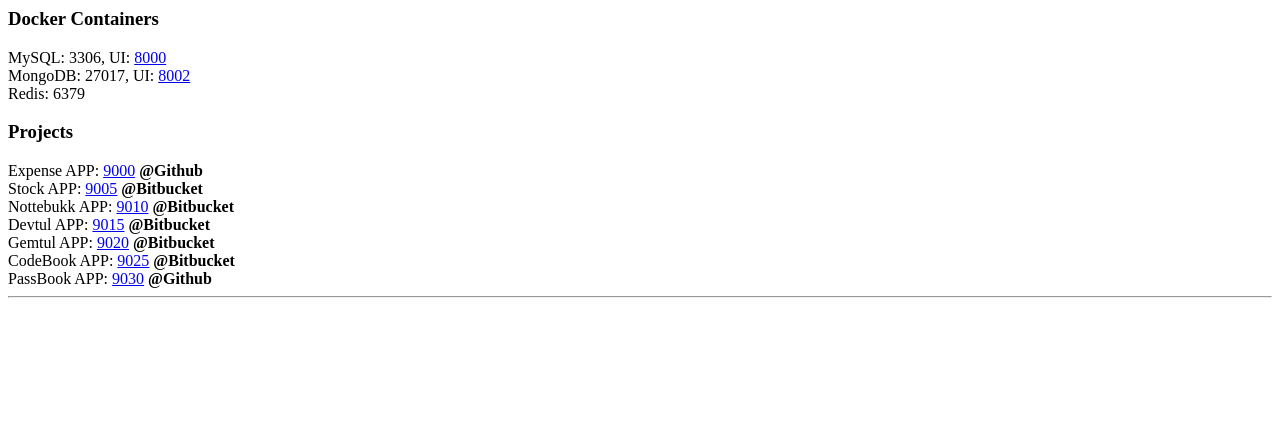
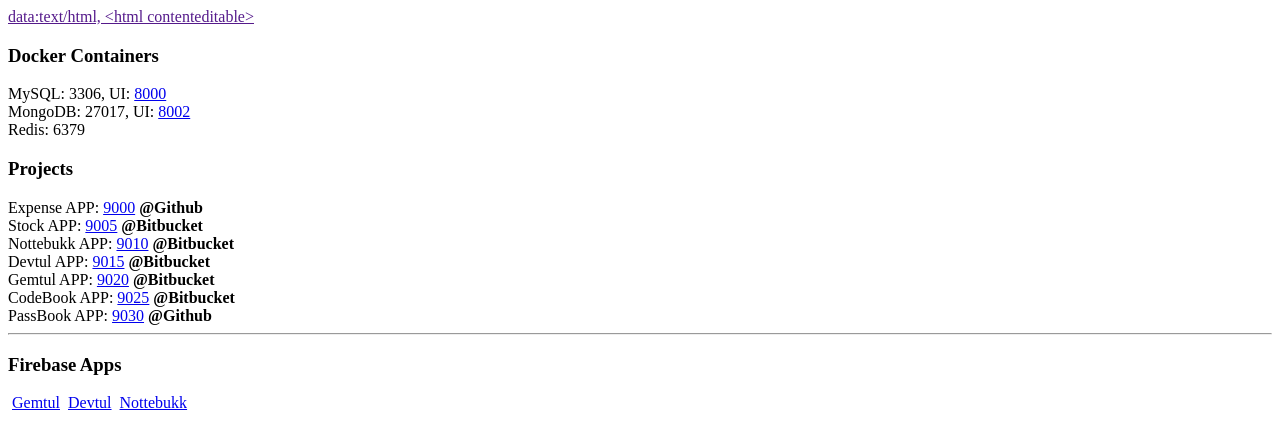
Before and after one commit to uzrnem/uzrnem.github.io, a plain HTML site: page project-list.html in a window 1280 px wide. Drawn offline with Linux system fonts and the light colour scheme.

Commit message:
Update project-list.html

```diff
--- a/project-list.html
+++ b/project-list.html
@@ -1,6 +1,7 @@
 <html>
 
 <body>
+  <a target="_blank" href="">data:text/html, &lt;html contenteditable&gt;</a>
   <h3>Docker Containers</h3>
   <div>MySQL: 3306, UI: <a target="_blank" href="http://localhost:8000">8000</a></div>
   <div>MongoDB: 27017, UI: <a target="_blank" href="http://localhost:8002">8002</a></div>
@@ -15,6 +16,12 @@
 	<div>CodeBook APP:&nbsp;<a target="_blank" href="http://localhost:9025">9025</a> <b>@Bitbucket</b></div>
 	<div>PassBook APP:&nbsp;<a target="_blank" href="http://localhost:9030">9030</a> <b>@Github</b></div>
   <hr>
+  <h3>Firebase Apps</h3>
+	<div>
+    &nbsp;<a target="_blank" href="https://gemtul.firebaseapp.com">Gemtul</a>
+    &nbsp;<a target="_blank" href="https://devtul.firebaseapp.com">Devtul</a>
+    &nbsp;<a target="_blank" href="https://nottebukk.firebaseapp.com">Nottebukk</a>
+  </div>
 	<!-- div>UZRNEM</div>
 	<div>Games / Y / games</div>
 	<br />
```
